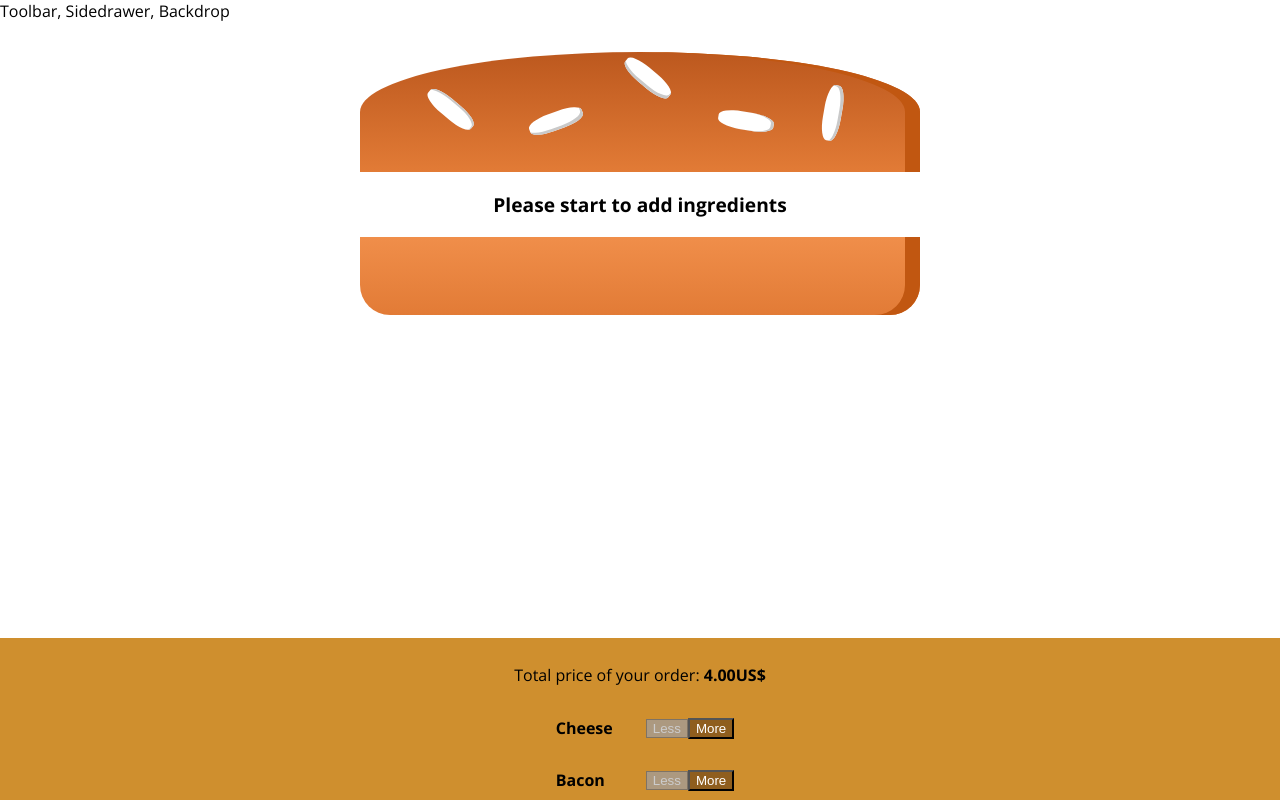
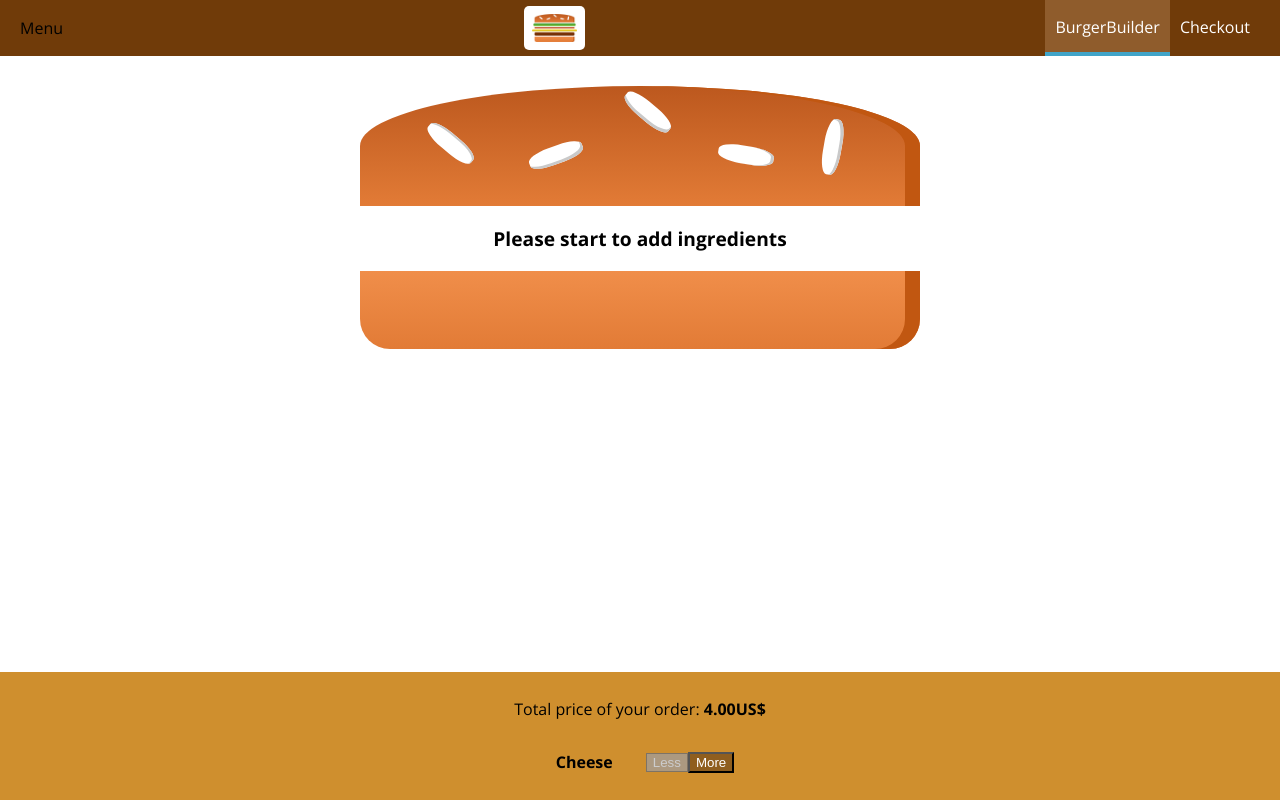
Before and after one commit to chrisAlide3/burger-builder, a React app: page / in a window 1280 px wide. Shown: the top 800 px of the page. Built offline with nearby package versions, Linux system fonts and the light colour scheme.

Commit message:
Implemented Navigation:  Toolbar and SideDrawer

```diff
--- a/src/components/Layout/Layout.css
+++ b/src/components/Layout/Layout.css
@@ -1,3 +1,3 @@
 .Content {
-    margin-top: 16px;
+    margin-top: 72px;
 }
--- a/src/components/Layout/Layout.js
+++ b/src/components/Layout/Layout.js
@@ -1,12 +1,14 @@
 import React from 'react';
 import Aux from '../../hoc/Aux';
 import classes from './Layout.css';
+import Toolbar from '../Navigation/Toolbar/Toolbar';
+import SideDrawer from '../Navigation/SideDrawer/SideDrawer';
 
 const layout = ( props ) => (
     <Aux>
-        <div>
-            Toolbar, Sidedrawer, Backdrop
-        </div>
+        <Toolbar />
+
+        <SideDrawer />
 
         <main className={classes.Content}>
             {props.children}
--- /dev/null
+++ b/src/components/Logo/Logo.css
@@ -0,0 +1,11 @@
+.Logo {
+    background-color: white;
+    height: 100%;
+    padding: 8px;
+    box-sizing: border-box;
+    border-radius: 5px;
+}
+
+.Logo img {
+    height: 100%;
+}
--- /dev/null
+++ b/src/components/Logo/Logo.js
@@ -0,0 +1,13 @@
+import React from 'react';
+import burgerLogo from '../../assets/images/127 burger-logo.png';
+import classes from './Logo.css';
+
+const logo = () => (
+
+    <div className={classes.Logo}>
+        <img alt='myBurgerLogo' src={burgerLogo} />
+    </div>
+
+)
+
+export default logo;
--- /dev/null
+++ b/src/components/Navigation/NavigationItems/NavigationItem/NavigationItem.css
@@ -0,0 +1,45 @@
+.NavigationItem {
+    margin: 10px 0;
+    box-sizing: border-box;
+    display: block;
+    width: 100%;
+}
+
+.NavigationItem a {
+    color: #8f5c2c;
+    text-decoration: none;
+    width: 100%;
+    box-sizing: border-box;
+    display: block;
+}
+
+.NavigationItem a:hover,
+.NavigationItem a:active,
+.NavigationItem a.active {
+    color: #40a4c8;
+}
+
+@media (min-width: 500px) {
+    .NavigationItem {
+        margin: 0;
+        display: flex;
+        height: 100%;
+        width: auto;
+        align-items: center
+    }
+
+    .NavigationItem a {
+        color: white;
+        height: 100%;
+        padding: 16px 10px;
+        border-bottom: 4px solid transparent;
+    }
+
+    .NavigationItem a:hover,
+    .NavigationItem a:active,
+    .NavigationItem a.active {
+        background-color: #8f5c2c;
+        border-bottom: 4px solid #40a4c8;
+        color: white;
+    }
+}
--- /dev/null
+++ b/src/components/Navigation/NavigationItems/NavigationItem/NavigationItem.js
@@ -0,0 +1,15 @@
+import React from 'react';
+import classes from './NavigationItem.css';
+
+const navigationItem = (props) => (
+
+    <li className={classes.NavigationItem}>
+        <a href={props.link}
+            className={props.active ? classes.active : null}>
+            {props.children}
+        </a>
+    </li>
+
+)
+
+export default navigationItem;
--- /dev/null
+++ b/src/components/Navigation/NavigationItems/NavigationItems.css
@@ -0,0 +1,15 @@
+.NavigationItems {
+    margin: 0;
+    padding: 0;
+    list-style: none;
+    display: flex;
+    flex-flow: column;
+    align-items: center;
+    height: 100%;
+}
+
+@media (min-width: 500px) {
+    .NavigationItems {
+        flex-flow: row;
+    }
+}
--- /dev/null
+++ b/src/components/Navigation/NavigationItems/NavigationItems.js
@@ -0,0 +1,23 @@
+import React from 'react';
+import NavigationItem from './NavigationItem/NavigationItem';
+import classes from './NavigationItems.css';
+
+const navigationItems = () => (
+
+        <ul className={classes.NavigationItems}>
+            <NavigationItem
+                link='/'
+                active>
+                    BurgerBuilder
+            </NavigationItem>
+
+            <NavigationItem
+                link='/'>
+                    Checkout
+            </NavigationItem>
+
+        </ul>
+
+)
+
+export default navigationItems;
--- /dev/null
+++ b/src/components/Navigation/SideDrawer/SideDrawer.css
@@ -0,0 +1,32 @@
+.SideDrawer {
+    position: fixed;
+    width: 280px;
+    max-width: 70%;
+    height: 100%;
+    top: 0;
+    left: 0;
+    z-index: 200;
+    background-color: white;
+    padding: 32px 16px;
+    box-sizing: border-box;
+    transition: transform 0.3s ease-out;
+}
+
+@media (min-width: 500px) {
+    .SideDrawer {
+         display:none;
+    }
+}
+
+.Open {
+    transform: translateX(0);
+}
+
+.Close {
+    transform: translateX(-100);
+}
+
+.Logo {
+    height: 11%;
+    margin-bottom: 32px;
+}
--- /dev/null
+++ b/src/components/Navigation/SideDrawer/SideDrawer.js
@@ -0,0 +1,21 @@
+import React from 'react';
+import Logo from '../../Logo/Logo';
+import NavigationItems from '../NavigationItems/NavigationItems';
+import classes from './SideDrawer.css';
+
+const sideDrawer = (props) => {
+
+    return (
+        <div className={classes.SideDrawer}>
+            <div className={classes.Logo}>
+                <Logo />
+            </div>
+
+            <nav>
+                 <NavigationItems/>
+            </nav>
+        </div>
+    )
+}
+
+export default sideDrawer;
--- /dev/null
+++ b/src/components/Navigation/Toolbar/Toolbar.css
@@ -0,0 +1,28 @@
+.Toolbar {
+    height: 56px;
+    width: 100%;
+    position: fixed;
+    left: 0;
+    top: 0;
+    background-color: #703b09;
+    display: flex;
+    justify-content: space-between;
+    align-items: center;
+    padding: 0 20px;
+    box-sizing: border-box;
+    z-index: 90;
+}
+
+.Toolbar nav {
+    height: 100%;
+}
+
+.Logo {
+    height: 80%;
+}
+
+@media (max-width: 499px) {
+    .DesktopOnly {
+        display: none;
+    }
+}
--- /dev/null
+++ b/src/components/Navigation/Toolbar/Toolbar.js
@@ -0,0 +1,22 @@
+import React from 'react';
+import classes from './Toolbar.css';
+import Logo from '../../Logo/Logo';
+import NavigationItems from '../NavigationItems/NavigationItems';
+
+const toolbar = () => (
+
+    <header className={classes.Toolbar}>
+        <div>Menu</div>
+
+        <div className={classes.Logo}>
+            <Logo />
+        </div>
+
+        <nav className={classes.DesktopOnly}>
+            <NavigationItems />
+        </nav>
+    </header>
+
+)
+
+export default toolbar;
```
Also changed, not shown: src/assets/images/127 burger-logo.png (added).
